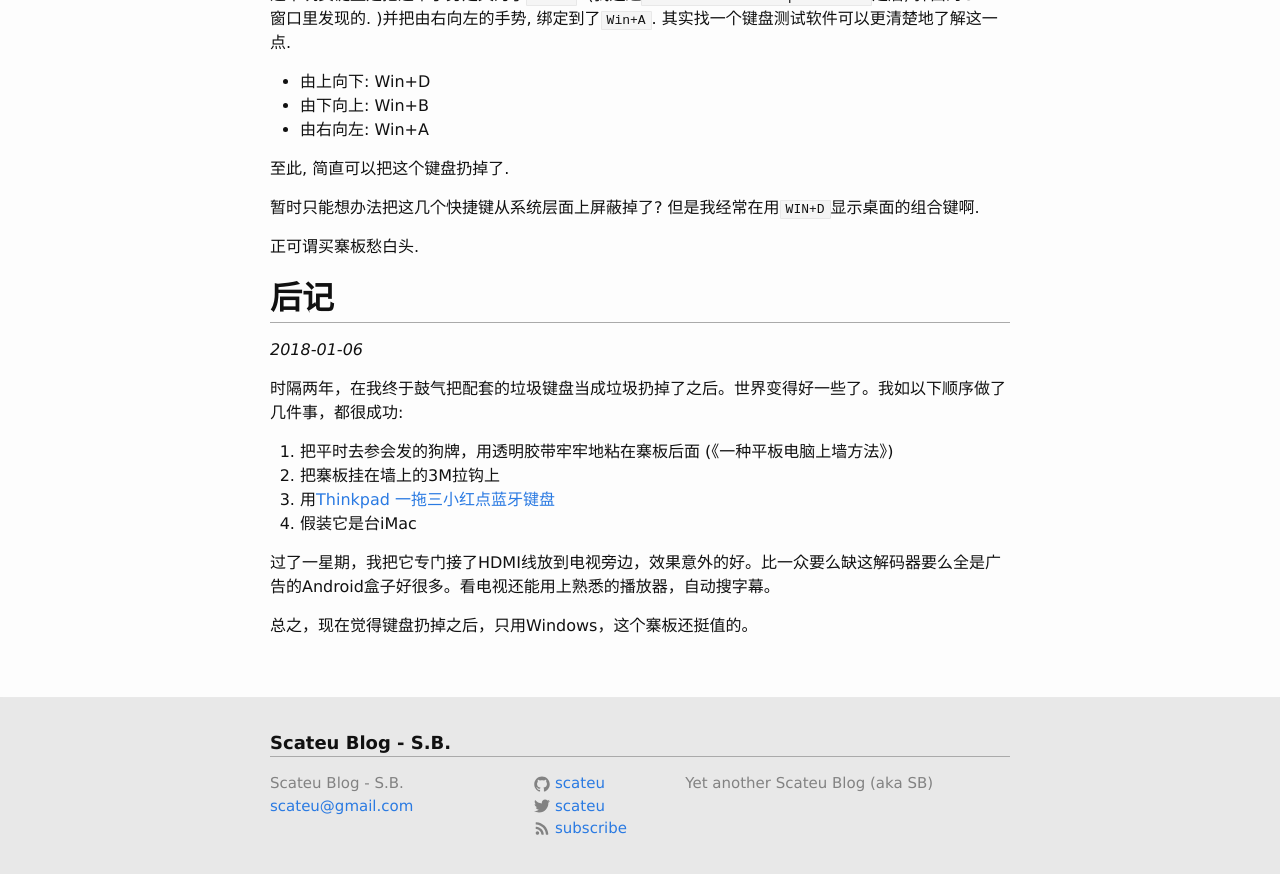
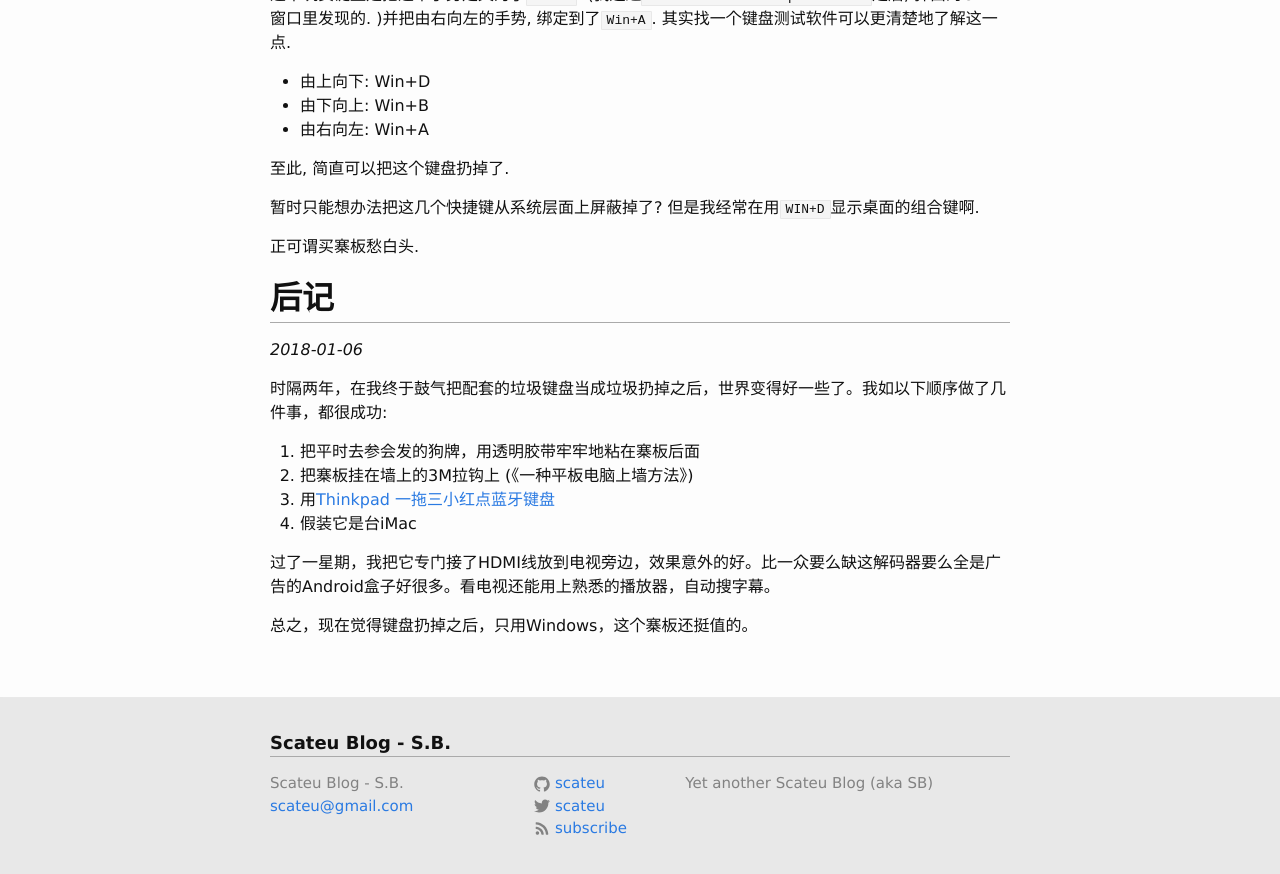
Before and after one commit to scateu/scateu.github.io, a Jekyll site: the page built from _posts/2016-08-05-iwork-10-install-windows-10.md, in a window 1280 px wide and 900 px high, scrolled down 2414 px. Shown: the top 874 px of the window. Built offline with Jekyll 4.4.1, drawn with Linux system fonts in a browser that asks for light colours; nearby versions of some CDN libraries; comment, search, counter and statistics services are not loaded.

Commit message:
Sat Jan  6 12:46:38 CST 2018

```diff
--- a/_posts/2016-08-05-iwork-10-install-windows-10.md
+++ b/_posts/2016-08-05-iwork-10-install-windows-10.md
@@ -106,10 +106,10 @@ Windows上也可以用MobaXTerm, 但貌似中文支持有点问题.... 跑emacs
 
 *2018-01-06*
 
-时隔两年，在我终于鼓气把配套的垃圾键盘当成垃圾扔掉了之后。世界变得好一些了。我如以下顺序做了几件事，都很成功:
+时隔两年，在我终于鼓气把配套的垃圾键盘当成垃圾扔掉之后，世界变得好一些了。我如以下顺序做了几件事，都很成功:
 
-1. 把平时去参会发的狗牌，用透明胶带牢牢地粘在寨板后面 (《一种平板电脑上墙方法》)
-2. 把寨板挂在墙上的3M拉钩上
+1. 把平时去参会发的狗牌，用透明胶带牢牢地粘在寨板后面
+2. 把寨板挂在墙上的3M拉钩上   (《一种平板电脑上墙方法》)
 3. 用[Thinkpad 一拖三小红点蓝牙键盘](http://item.jd.com/2211614.html)
 4. 假装它是台iMac
 
```
